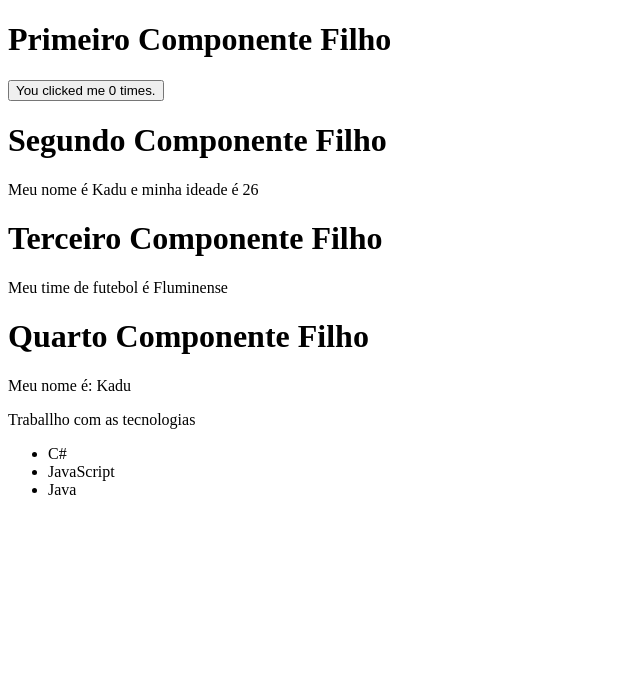
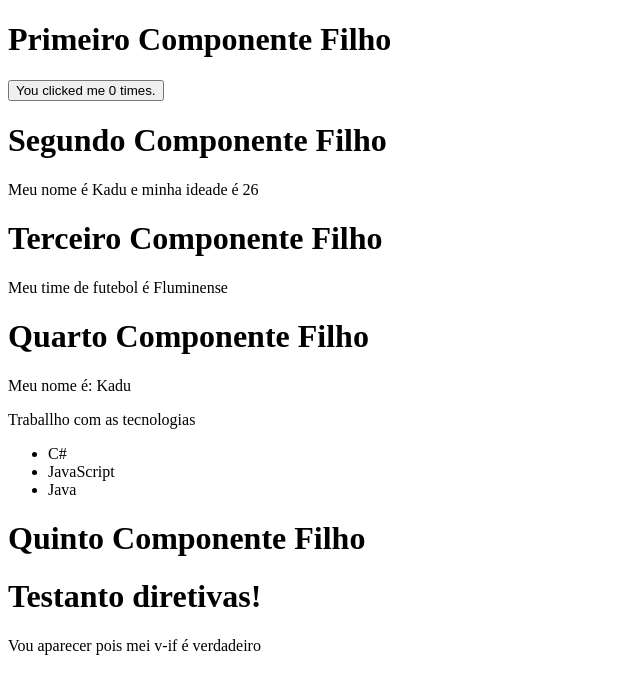
Before and after one commit to nikola7Kmotobe/estudos_vueJs, a Vue app in the folder projeto_vue/: page / in a window 1280 px wide. Shown: the top 694 px of the page, without its empty margins (0-640 px from the left). Built offline with nearby package versions, Linux system fonts and the light colour scheme.

Commit message:
Diretivas

```diff
--- a/projeto_vue/src/App.vue
+++ b/projeto_vue/src/App.vue
@@ -1,10 +1,10 @@
-import
 <!--Com <script setup>, os componentes importados são disponibilizados automaticamente para o modelo.-->
 <script setup>
 import primeiro_componente  from './components/primeiro_componente.vue' // importando o compontente filho
 import segundo_componente from './components/segundo _componente.vue'
 import lifecycle_hooks from './components/lifecycle_hooks.vue';
 import Pessoa from './components/Pessoa.vue';
+import diretivas from './components/diretivas.vue';
 </script>
 
 <template>
@@ -16,4 +16,6 @@ import Pessoa from './components/Pessoa.vue';
   <lifecycle_hooks />
   <h1>Quarto Componente Filho</h1>
   <Pessoa/>
+  <h1>Quinto Componente Filho</h1>
+  <diretivas/>
 </template>
--- /dev/null
+++ b/projeto_vue/src/components/diretivas.vue
@@ -0,0 +1,18 @@
+<template>
+    <div>
+        <h1>Testanto diretivas!</h1>
+        <p v-if="Verdadeiro">Vou aparecer pois mei v-if é verdadeiro</p>
+        <p v-else>eu não pois sou falso!</p>
+    </div>
+</template>
+
+<script>
+    export default{
+        name:'diretivas',
+        data(){
+            return{
+                Verdadeiro: true
+            }
+        }
+    }
+</script>
```
